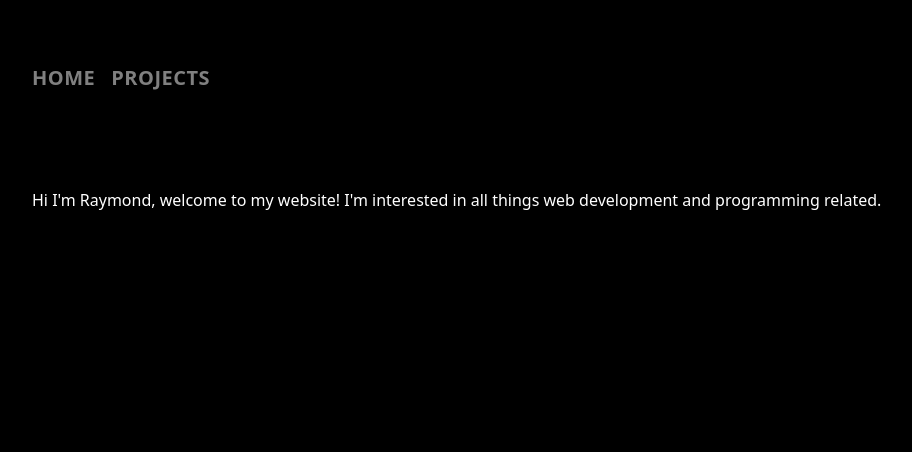
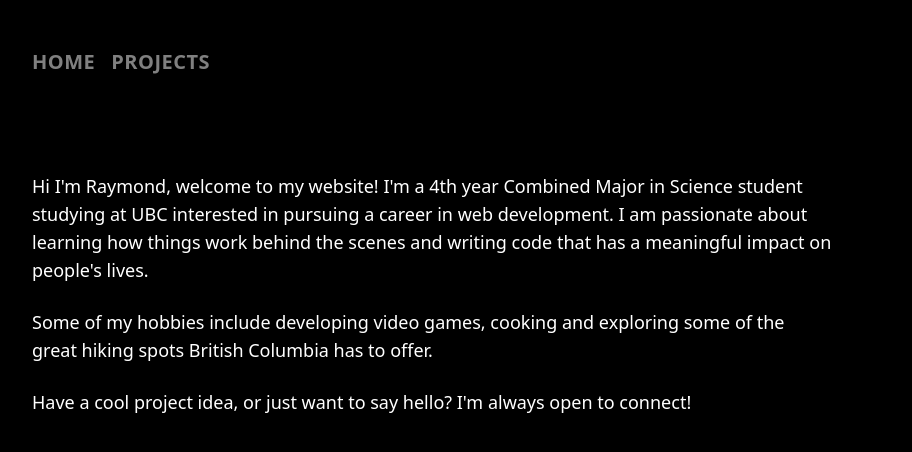
Before and after one commit to RaymoZou/personal-profile, a Next.js app: page / in a window 1280 px wide. Shown: the top 452 px of the page, without its empty margins (64-976 px from the left). Built offline with nearby package versions, Linux system fonts and the light colour scheme.

Commit message:
change project view page

```diff
--- a/app/page.js
+++ b/app/page.js
@@ -3,8 +3,19 @@ import Nav from '../components/Nav';
 export default function Homepage() {
   return <>
     <Nav />
-    <div className="m-24">
-      <h1 className="text-white">Hi I'm Raymond, welcome to my website! I'm interested in all things web development and programming related.</h1>
+    <div className="m-12 md:m-24 md:mr-96">
+      <p className="text-white text-lg">Hi I'm Raymond, welcome to my website! I'm a 4th year Combined Major in Science student studying at UBC interested
+        in pursuing a career in web development. I am passionate about learning how things work behind the scenes and writing code that has a meaningful impact
+        on people's lives.
+        </p>
+        <br/>
+        <p className="text-white text-lg">
+          Some of my hobbies include developing video games, cooking and exploring some of the great hiking spots British Columbia has to offer.
+        </p>
+        <br/>
+        <p className="text-white text-lg">
+          Have a cool project idea, or just want to say hello? I'm always open to connect!
+        </p>
     </div>
   </>
 }
--- a/app/projects/page.js
+++ b/app/projects/page.js
@@ -5,8 +5,8 @@ export default function Page() {
     return (
         <>
             <Nav />
-            <div className="m-24">
-                <h1 className="text-white text-lg">Here are some of the projects I have worked on.</h1>
+            <div className="m-12 md:m-24 md:mr-48">
+                <h1 className="text-white text-4xl text-center">Projects</h1>
                 <div className="grid grid-cols-1 gap-4 md:grid-cols-2 lg:grid-cols-3 xl:grid-cols-4 mt-4">
                     <ProjectCard
                         href="/projects/project-b"
--- a/app/projects/project-b/page.js
+++ b/app/projects/project-b/page.js
@@ -8,7 +8,7 @@ export default function Page() {
             <div className="w-full h-2/3 bg-gradient-to-t from-black"></div>
         </div>
 
-        <div className="m-24">
+        <div className="m-12 md:m-24">
             <div>
                 <h1 className="text-5xl font-bold">Project B</h1>
                 <div className="flex gap-4 mt-4">
--- a/components/Nav.jsx
+++ b/components/Nav.jsx
@@ -1,6 +1,6 @@
 export default function Nav() {
   return (
-    <div className="flex gap-4 ml-24 mt-16 text-xl tracking-wide font-semibold">
+    <div className="flex mt-12 gap-4 text-xl tracking-wide font-semibold justify-center md:justify-start md:ml-24">
       <a className="opacity-50 hover:opacity-100" href="/">HOME</a>
       <a className="opacity-50 hover:opacity-100" href="/projects">PROJECTS</a>
       {/* <Nav url="/blog">Blog</Nav> */}
```
